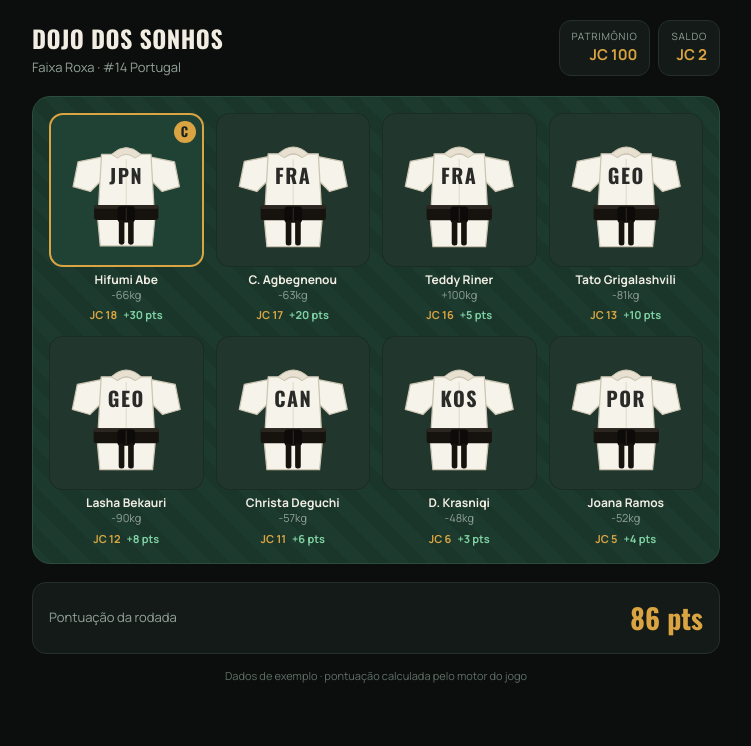
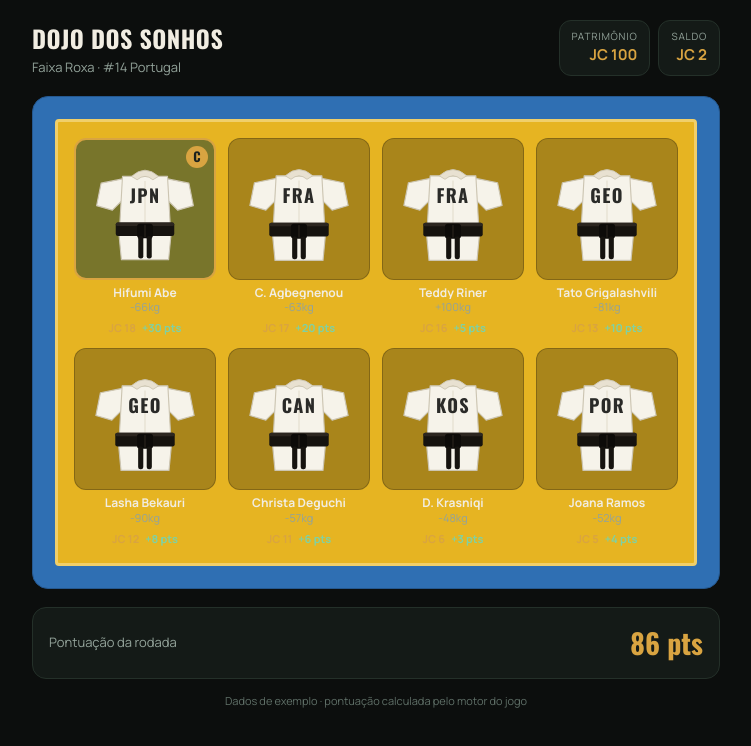
Before and after one commit to KainanPires/ippon-league, a Next.js app: page /meu-time in a window 1280 px wide. Shown: the top 746 px of the page, without its empty margins (264-1015 px from the left). Built offline with nearby package versions, Linux system fonts and the light colour scheme.

Commit message:
Update page.tsx

```diff
--- a/app/meu-time/page.tsx
+++ b/app/meu-time/page.tsx
@@ -39,9 +39,9 @@ function KimonoAvatar({ country, captain }: { country: string; captain?: boolean
         position: "relative",
         width: "100%",
         aspectRatio: "1 / 1",
-        borderRadius: 14,
-        background: captain ? "#1f4234" : "#21362c",
-        border: captain ? `2px solid ${GOLD}` : "1px solid rgba(0,0,0,0.18)",
+        borderRadius: 12,
+        background: captain ? "rgba(31,66,52,0.55)" : "rgba(12,14,13,0.28)",
+        border: captain ? `2px solid ${GOLD}` : "1px solid rgba(0,0,0,0.22)",
         display: "flex",
         alignItems: "center",
         justifyContent: "center",
@@ -122,12 +122,20 @@ export default function MeuTime() {
           </div>
         </header>
 
-        {/* Tatame */}
+        {/* Tatame — área de competição */}
         <section
           style={{
-            background: "repeating-linear-gradient(45deg, #1c3a2e 0 14px, #1a352a 14px 28px)",
-            border: "1px solid #2a4d3e",
-            borderRadius: 18,
+            background: "#2f6fb3",
+            border: "1px solid #25588f",
+            borderRadius: 16,
+            padding: 22,
+          }}
+        >
+          <div
+            style={{
+              background: "#e6b422",
+              border: "3px solid #f0cf6a",
+              borderRadius: 4,
               padding: 16,
             }}
           >
@@ -156,6 +164,7 @@ export default function MeuTime() {
                 </div>
               </div>
               ))}
+            </div>
           </div>
         </section>
 
```
Lines whose indentation alone changed are shown as unchanged.
